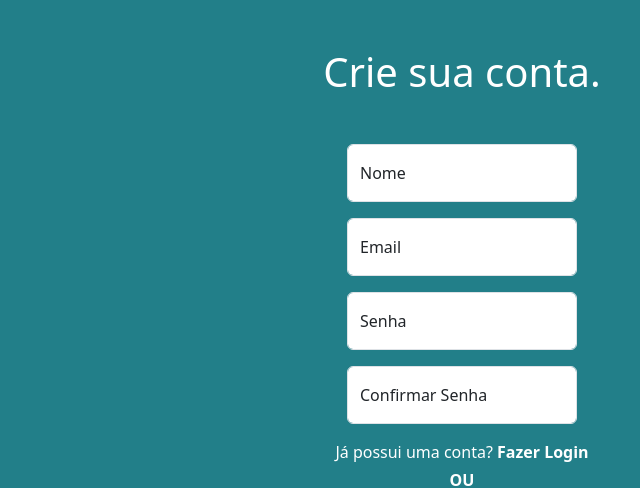
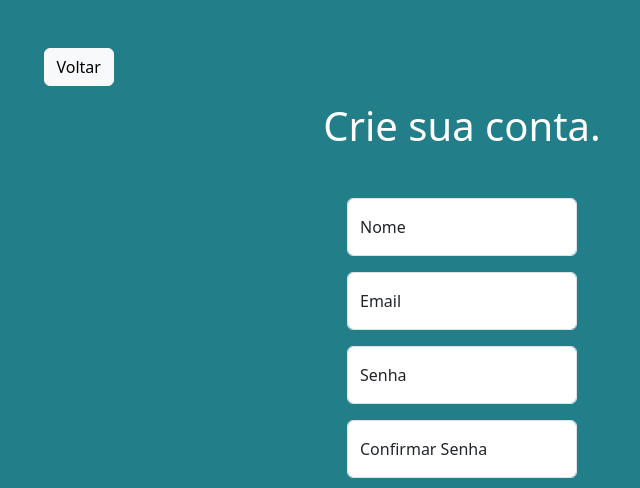
Before and after one commit to renatosuzuki/fintech-bootstrap, a plain HTML site: page cadastro.html in a window 1280 px wide. Shown: the top 488 px of the page, without its empty margins (178-818 px from the left). Drawn offline with nearby package versions, Linux system fonts and the light colour scheme.

Commit message:
feat: novo header login e cadastro

```diff
--- a/cadastro.html
+++ b/cadastro.html
@@ -18,7 +18,12 @@
     <link rel="stylesheet" href="./css/cadastro.css" />
   </head>
   <body class="container">
-    <h1 class="text-white text-center my-5">Crie sua conta.</h1>
+    <div class="w-75 mx-auto">
+      <a href="./index.html">
+        <button type="button" class="btn btn-light mt-5 mb-3">Voltar</button>
+      </a>
+      <h1 class="text-white text-center mb-5">Crie sua conta.</h1>
+    </div>
 
     <div class="form-floating my-3 mx-auto">
       <input
```
Also changed, not shown: index.html (+2 -2 lines), login.html (+6 -1 lines).
